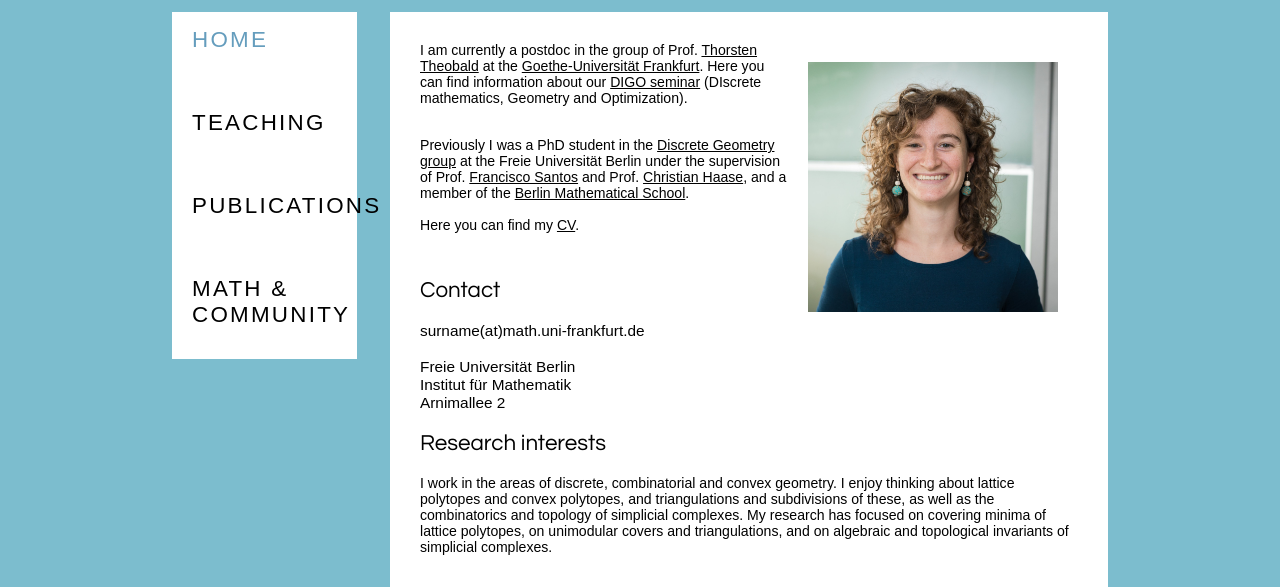
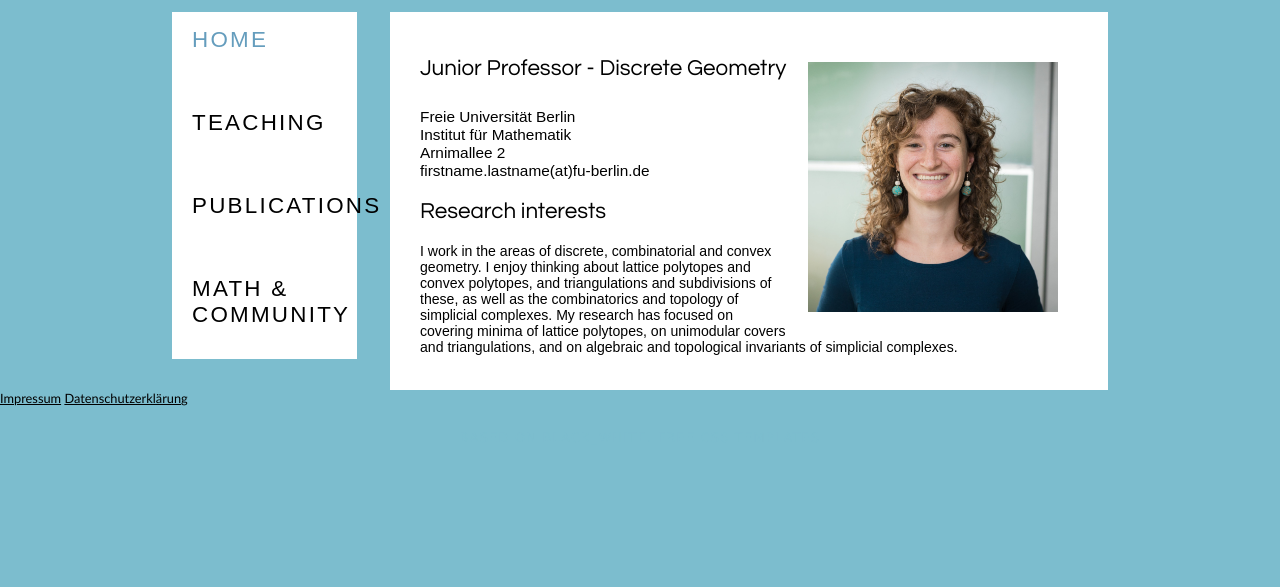
Before and after one commit to codenotti/codenotti.github.io, a plain HTML site: page index.html in a window 1280 px wide. Shown: the part 118-705 px from the top of the page. Drawn offline with Linux system fonts and the light colour scheme.

Commit message:
small edits

```diff
--- a/index.html
+++ b/index.html
@@ -43,25 +43,11 @@
         <!-- insert the page content here -->
          <p>
         <img float="right" src="profilepic.jpg" height="250px"  alt="" />
+        </p>
 
-	<p><h5>
-	I am currently a postdoc in the group of Prof. <A HREF="https://www.math.uni-frankfurt.de/~theobald/">Thorsten Theobald</A> at the <A HREF="https://www.uni-frankfurt.de/42358766/mathematik">Goethe-Universit&aumlt Frankfurt</A>. Here you can find information about our <A HREF="https://www.uni-frankfurt.de/74060265/Oberseminar_DIGO">DIGO seminar</A> (DIscrete mathematics, Geometry and Optimization).
-	</h5></p>
 
-	<br>
-
-        <p><h5>
-        Previously I was a PhD student in the <A HREF="http://www.mi.fu-berlin.de/math/groups/discgeom/index.html" >Discrete Geometry group</A>
-at the Freie Universit&aumlt Berlin under the supervision of Prof. <A HREF="https://personales.unican.es/santosf/">Francisco Santos</A> and
-Prof. <A HREF="https://www.mi.fu-berlin.de/math/groups/ag-diskret-algebra-geom/members/Professoren/christian_haase.html">Christian Haase</A>, and a member of the
-<A HREF="https://www.math-berlin.de/">Berlin Mathematical School</A>. </br>
-
-			<br>Here you can find my <a href="CV.pdf">CV</a>.</br> </h5></p>
-
-        <br>
-        <h2>Contact </h2>
+		<h3> Junior Professor - Discrete Geometry
         <h4>
-			<p>surname(at)math.uni-frankfurt.de </p>
 		<br>
 		<p>
 		Freie Universit&aumlt Berlin
@@ -70,6 +56,8 @@ Prof. <A HREF="https://www.mi.fu-berlin.de/math/groups/ag-diskret-algebra-geom/m
 		<br>
 		Arnimallee 2
 		<br>
+
+		<p>firstname.lastname(at)fu-berlin.de </p>
 
 
 			</h4>
```
Lines whose indentation alone changed are shown as unchanged.
